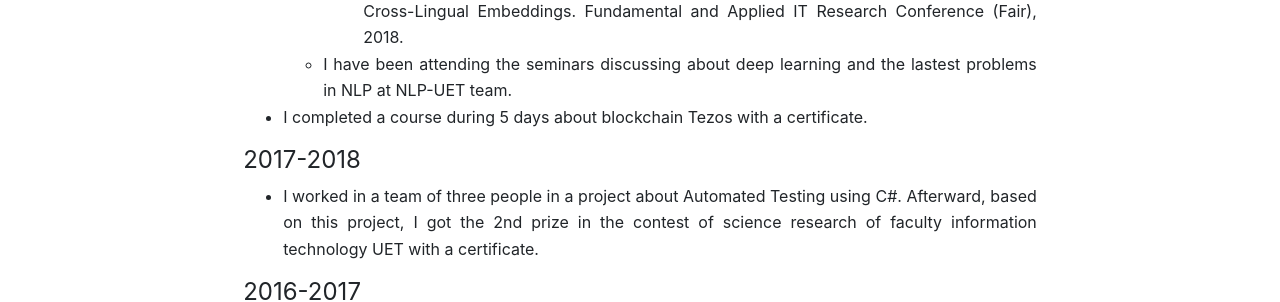
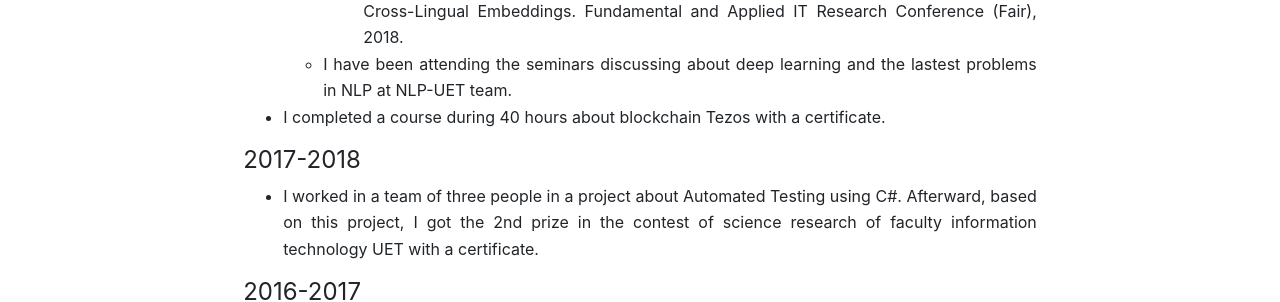
Before and after one commit to christianezeani/panthera-jekyll, a Jekyll site: the page built from en/Achievement.md, in a window 1280 px wide and 900 px high, scrolled down 716 px. Shown: the part 308-610 px from the top of the window. Built offline with Jekyll 4.4.1, drawn with Linux system fonts in a browser that asks for light colours.

Commit message:
update content

```diff
--- a/en/Achievement.md
+++ b/en/Achievement.md
@@ -30,7 +30,7 @@ order: 3
         Conference (Fair), 2018.
 
     * I have been attending the seminars discussing about deep learning and the lastest problems in NLP at NLP-UET team.
-* I completed a course during 5 days about blockchain Tezos with a certificate.
+* I completed a course during 40 hours about blockchain Tezos with a certificate.
 
 #### 2017-2018
 * I worked in a team of three people in a project about Automated Testing using C#. Afterward, based on this project, I got the 2nd prize in the contest of science research of faculty information technology UET with a certificate.
```
Also changed, not shown: fr/Achievement.md (+1 -1 lines), vi/Achievement.md (+1 -1 lines).
